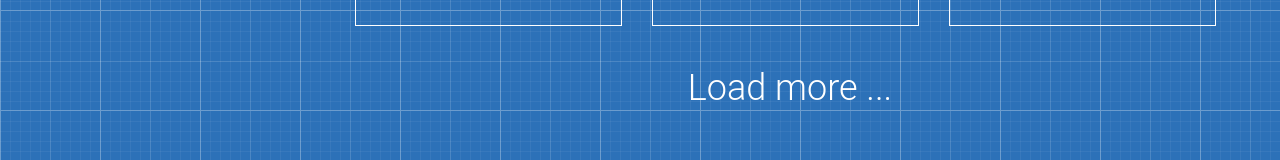
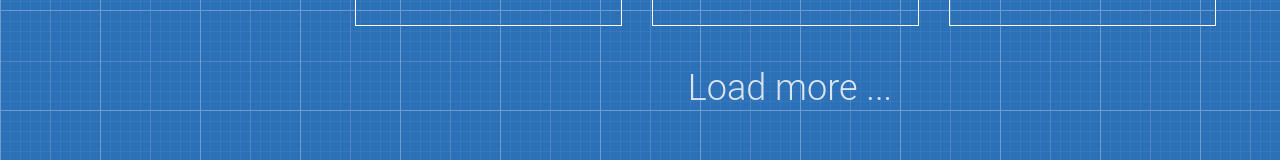
Before and after one commit to alexanderrred/shop-test, a plain HTML site: page index.html in a window 1280 px wide. In both pictures the pointer is over the link "Load more ...". Shown: the part 2790-2950 px from the top of the page. Drawn offline with Linux system fonts and the light colour scheme.

Commit message:
add hover

```diff
--- a/style.css
+++ b/style.css
@@ -722,3 +722,7 @@
     color: #2c71b8;
     text-align: center;
 }
+
+.load-more:hover {
+   color: #dce5ee;
+}
```
